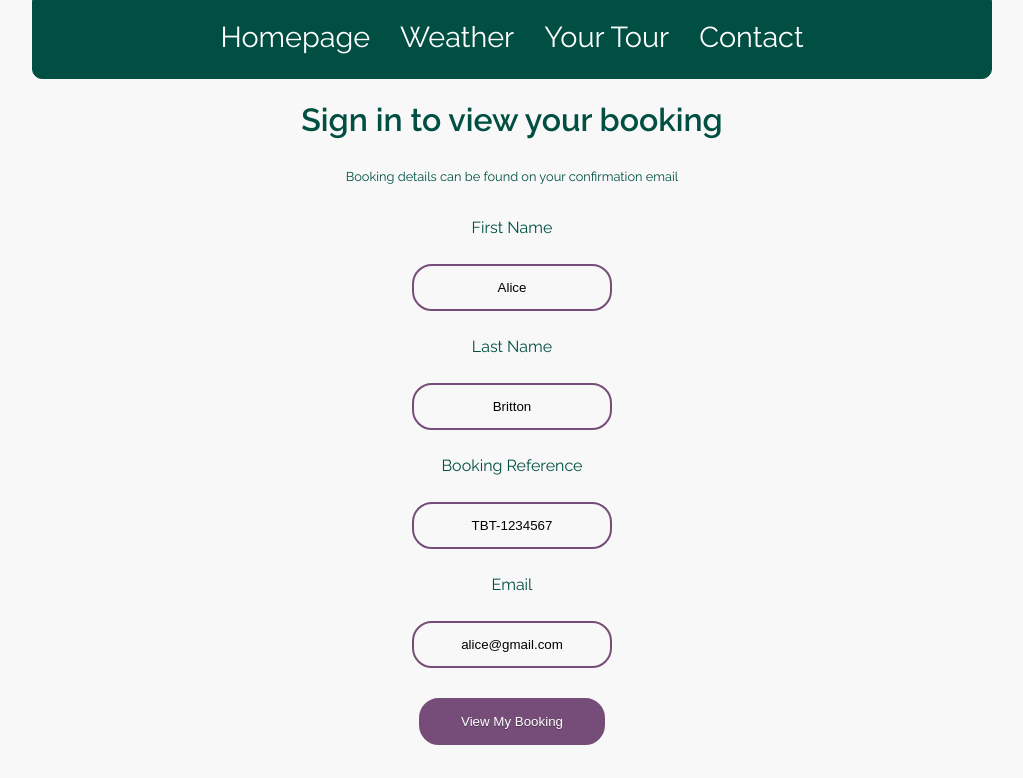
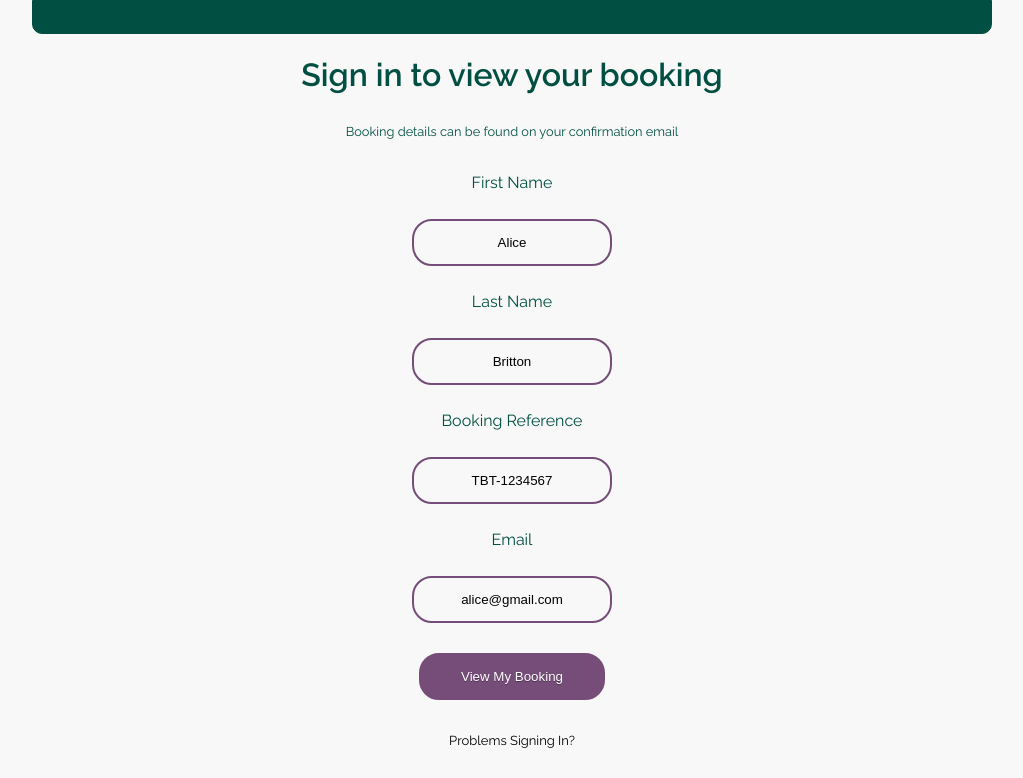
Before and after one commit to amyloumills/MyTravelProject, a React (Create React App) app: page / in a window 1280 px wide. Shown: the top 778 px of the page, without its empty margins (128-1151 px from the left). Built offline with nearby package versions, Linux system fonts and the light colour scheme.

Commit message:
countdown timer & burger bug fix

```diff
--- a/src/components/MainPages/Navigation/Hamburger.jsx
+++ b/src/components/MainPages/Navigation/Hamburger.jsx
@@ -9,6 +9,7 @@ export default function Hamburger({ page, setPage }) {
 	const toggleHamburger = () => {
 		setHamburgerOpen(!hamburgerOpen);
 	};
+	const token = localStorage.getItem("token");
 	return (
 		<>
 			<div className="hamburger" onClick={toggleHamburger}>
@@ -33,7 +34,7 @@ export default function Hamburger({ page, setPage }) {
 							</li>
 						)}
 
-						{page > 1 && (
+						{page >= 1 && token && (
 							<li
 								onClick={() => {
 									setPage(2);
@@ -44,7 +45,7 @@ export default function Hamburger({ page, setPage }) {
 							</li>
 						)}
 
-						{page > 1 && (
+						{page >= 1 && token && (
 							<li
 								onClick={() => {
 									setPage(3);
@@ -55,7 +56,7 @@ export default function Hamburger({ page, setPage }) {
 							</li>
 						)}
 
-						{page > 1 && (
+						{page >= 1 && token && (
 							<li
 								onClick={() => {
 									setPage(4);
@@ -66,7 +67,7 @@ export default function Hamburger({ page, setPage }) {
 							</li>
 						)}
 
-						{page > 1 && (
+						{page >= 1 && token && (
 							<li
 								onClick={() => {
 									setPage(5);
--- a/src/components/MainPages/Navigation/NoBurger.jsx
+++ b/src/components/MainPages/Navigation/NoBurger.jsx
@@ -2,19 +2,20 @@ import React from "react";
 import transparentLogo from "../images/transparentLogo.png";
 
 export default function NoBurger({ page, setPage }) {
+	const token = localStorage.getItem("token");
 	return (
 		<>
 			<div className="noBurgerNav">
 				<ul>
 					{page === 0 && <li onClick={() => setPage(1)}>Sign In</li>}
 
-					{page >= 1 && <li onClick={() => setPage(2)}>Homepage</li>}
+					{page >= 1 && token && <li onClick={() => setPage(2)}>Homepage</li>}
 
-					{page >= 1 && <li onClick={() => setPage(3)}>Weather</li>}
+					{page >= 1 && token && <li onClick={() => setPage(3)}>Weather</li>}
 
-					{page >= 1 && <li onClick={() => setPage(4)}>Your Tour</li>}
+					{page >= 1 && token && <li onClick={() => setPage(4)}>Your Tour</li>}
 
-					{page >= 1 && <li onClick={() => setPage(5)}>Contact</li>}
+					{page >= 1 && token && <li onClick={() => setPage(5)}>Contact</li>}
 					<span>
 						{page > 1 && (
 							<img
--- a/src/components/MainPages/YourTour/Countdown.jsx
+++ b/src/components/MainPages/YourTour/Countdown.jsx
@@ -4,7 +4,7 @@ import { faStopwatch } from "@fortawesome/free-solid-svg-icons";
 
 const Countdown = ({ timerDays, timerHours, timerMinutes, timerSeconds }) => {
 	//SVG CIRCLE - Working out the radius
-	const daysRadius = mapNumber(timerDays, 30, 0, 40, 360);
+	const daysRadius = mapNumber(timerDays, 40, 0, 40, 360);
 	const hoursRadius = mapNumber(timerHours, 24, 0, 0, 360);
 	const minutesRadius = mapNumber(timerMinutes, 60, 0, 0, 360);
 	const secondsRadius = mapNumber(timerSeconds, 60, 0, 0, 360);
```
Also changed, not shown: 9 other files (tests, documents, lock files or other folders).
